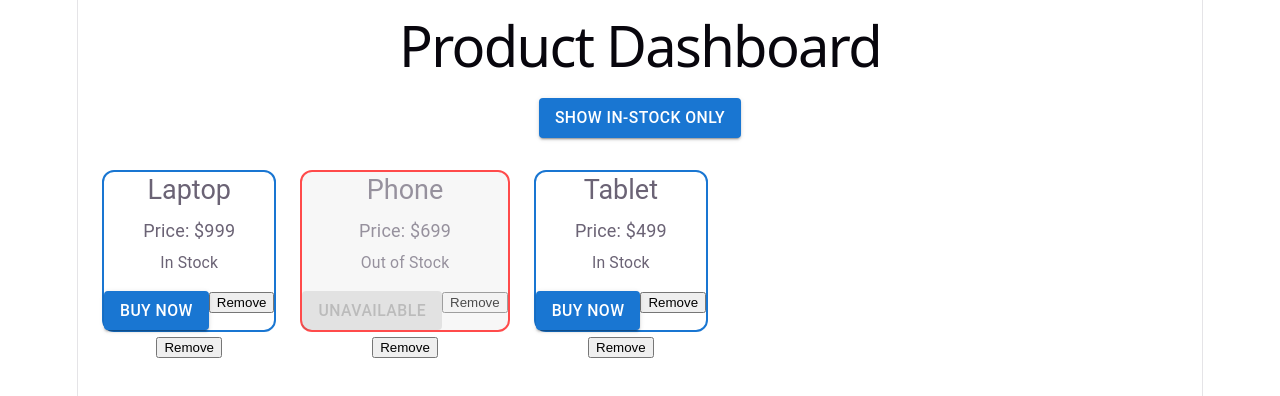
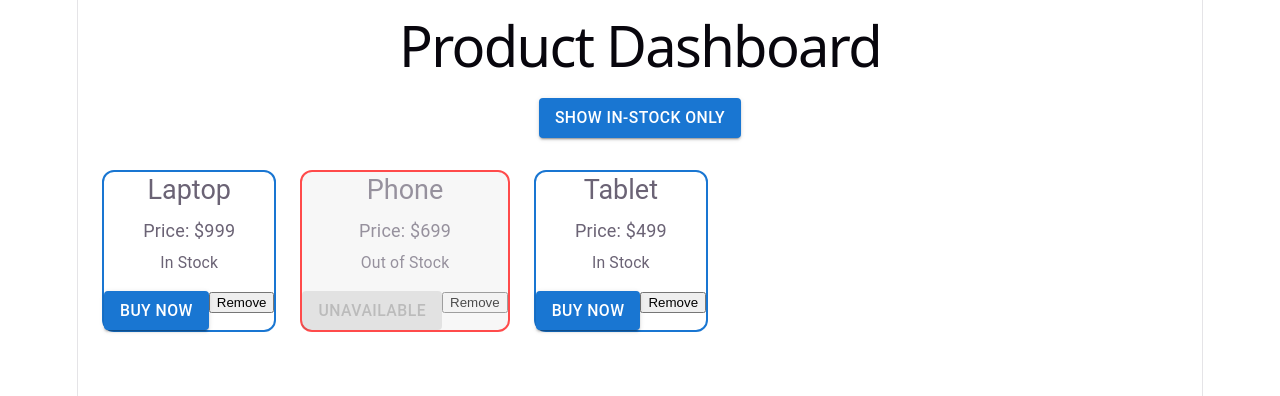
Before and after one commit to Moosealot/lab-product-dashboard-vite, a React (Vite) app: page / in a window 1280 px wide. Shown: the top 396 px of the page. Built offline with nearby package versions, Linux system fonts and the light colour scheme.

Commit message:
fix: remove nested lab-product-dashboard-vite folder from git

```diff
--- a/src/components/ProductList.jsx
+++ b/src/components/ProductList.jsx
@@ -27,11 +27,7 @@ function ProductList({ products, onRemove }) {
         <Grid container spacing={3}>
           {filteredProducts.map((product) => (
             <Grid item xs={12} sm={6} md={4} key={product.id}>
-              {/* Required by tests: plain div with out-of-stock class + Remove button */}
-              <div className={product.inStock ? "" : "outOfStockClass"}>
-                <ProductCard product={product} />
-                <button onClick={() => onRemove(product.id)}>Remove</button>
-              </div>
+              <ProductCard product={product} onRemove={onRemove} />
             </Grid>
           ))}
         </Grid>
```
